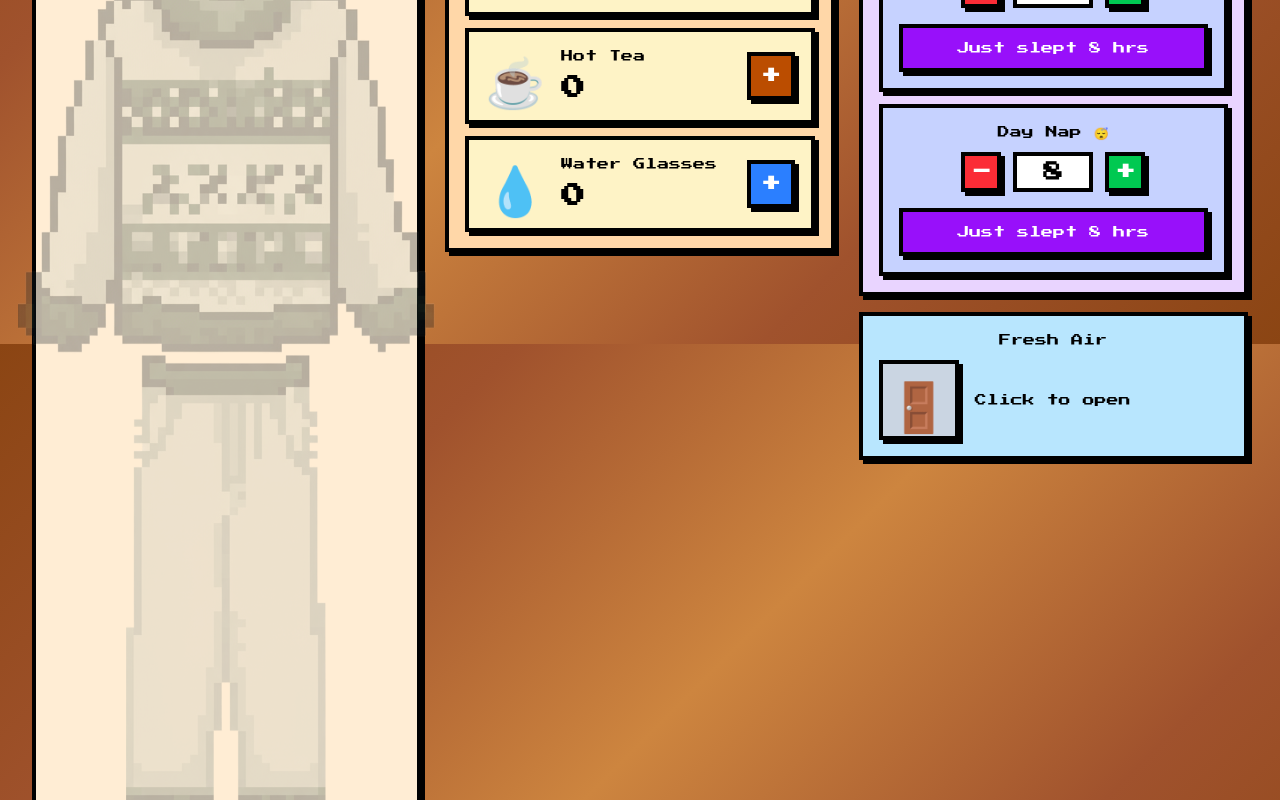
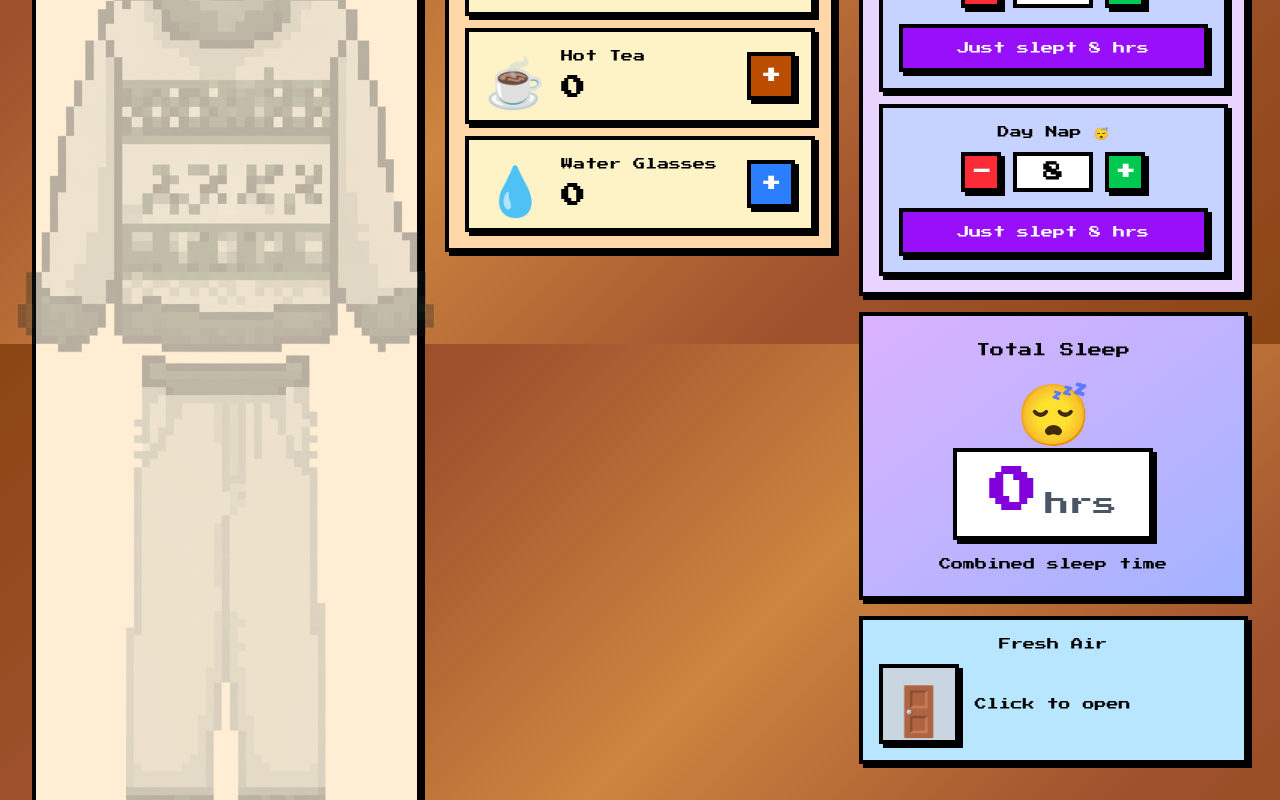
Before and after one commit to Fima2003/mom-protocol, a Next.js app: page / in a window 1280 px wide. Shown: the part 456-1256 px from the top of the page. Built offline with nearby package versions, Linux system fonts and the light colour scheme.

Commit message:
Total sleep (vibe-kanban 2472053c)
Add total sleep module!

```diff
--- a/app/page.tsx
+++ b/app/page.tsx
@@ -6,6 +6,7 @@ import BundleUpSection from '@/components/BundleUpSection';
 import ResourceCounter from '@/components/ResourceCounter';
 import SleepLogger from '@/components/SleepLogger';
 import VentilationTracker from '@/components/VentilationTracker';
+import TotalSleep from '@/components/TotalSleep';
 
 export default function Home() {
   const [completedTasks, setCompletedTasks] = useState(() => {
@@ -86,6 +87,8 @@ export default function Home() {
               </div>
             </div>
 
+            <TotalSleep />
+
             <VentilationTracker />
           </div>
         </div>
--- a/components/SleepLogger.tsx
+++ b/components/SleepLogger.tsx
@@ -31,6 +31,11 @@ export default function SleepLogger({ title }: SleepLoggerProps) {
   };
 
   const logSleep = () => {
+    const totalKey = 'total-sleep-logged';
+    const currentTotal = localStorage.getItem(totalKey);
+    const newTotal = (currentTotal ? parseInt(currentTotal, 10) : 0) + hours;
+    localStorage.setItem(totalKey, newTotal.toString());
+
     setShowZzz(true);
     setTimeout(() => setShowZzz(false), 2000);
   };
--- /dev/null
+++ b/components/TotalSleep.tsx
@@ -0,0 +1,43 @@
+'use client';
+
+import { useState, useEffect } from 'react';
+
+export default function TotalSleep() {
+  const [totalHours, setTotalHours] = useState(0);
+
+  useEffect(() => {
+    const updateTotal = () => {
+      const totalLogged = localStorage.getItem('total-sleep-logged');
+      setTotalHours(totalLogged ? parseInt(totalLogged, 10) : 0);
+    };
+
+    updateTotal();
+
+    const interval = setInterval(updateTotal, 500);
+
+    return () => clearInterval(interval);
+  }, []);
+
+  return (
+    <div className="bg-gradient-to-br from-purple-300 to-indigo-300 border-4 border-black p-6 pixel-shadow">
+      <h2 className="text-sm mb-4 text-center text-black">Total Sleep</h2>
+
+      <div className="flex flex-col items-center justify-center">
+        <div className="text-6xl mb-3">😴</div>
+
+        <div className="bg-white border-4 border-black px-8 py-4 pixel-shadow">
+          <div className="text-center">
+            <span className="text-5xl font-bold text-purple-700">{totalHours}</span>
+            <span className="text-2xl text-gray-600 ml-2">hrs</span>
+          </div>
+        </div>
+
+        <div className="mt-4 text-center">
+          <p className="text-xs text-black">
+            Combined sleep time
+          </p>
+        </div>
+      </div>
+    </div>
+  );
+}
```
